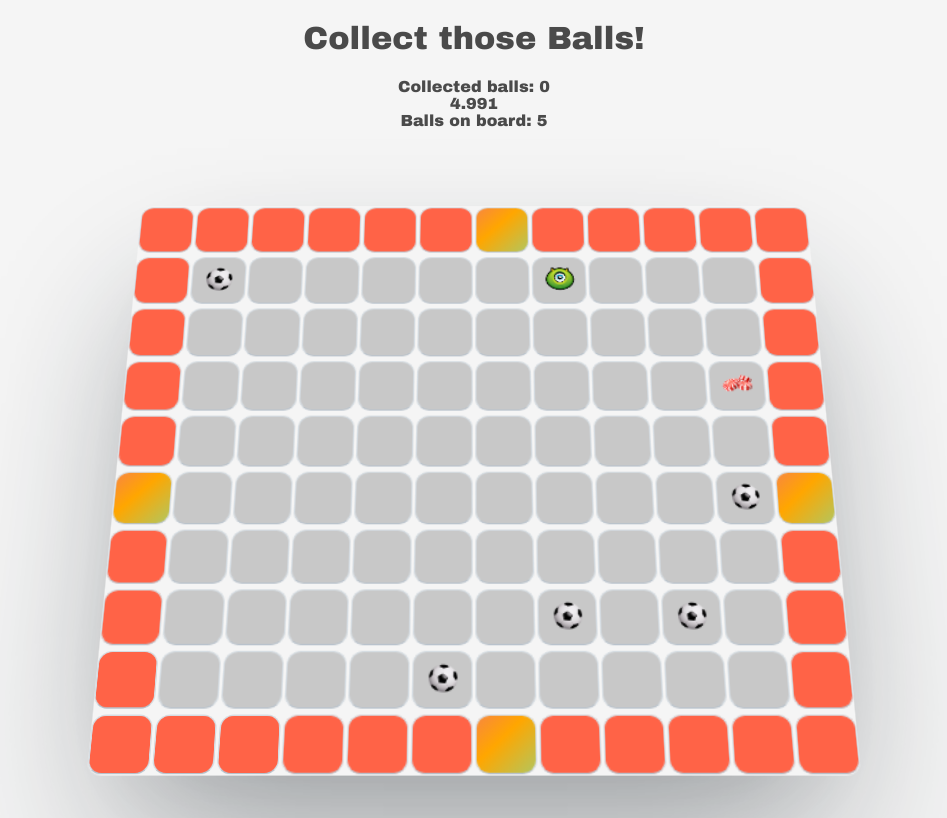
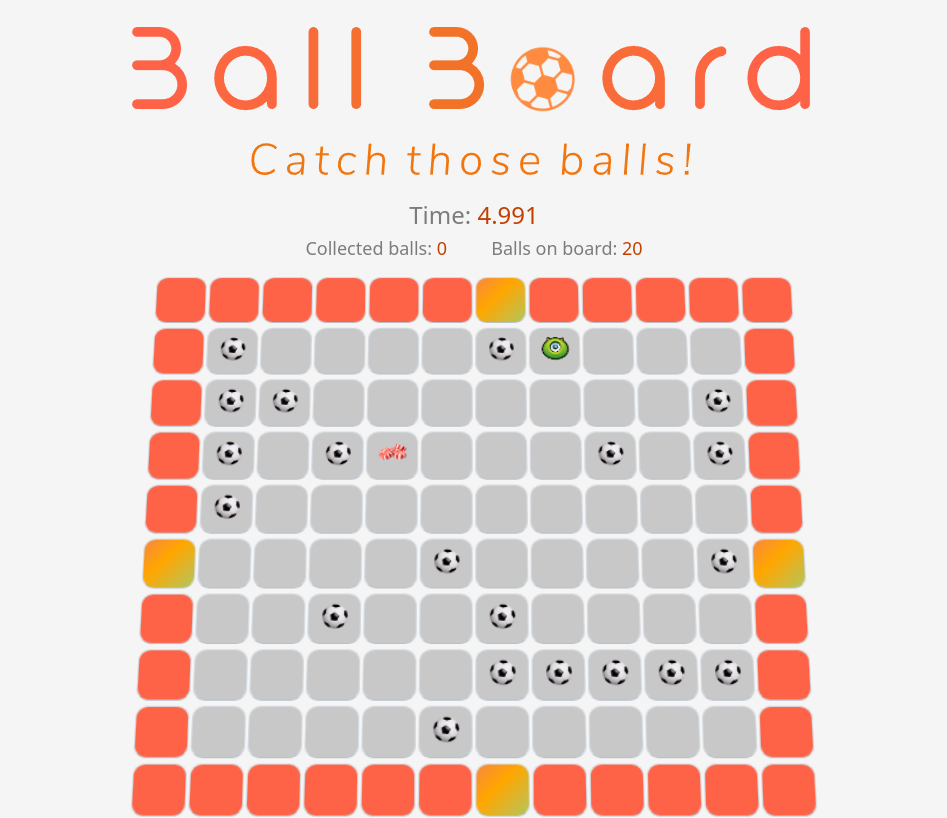
Before and after one commit to omribaram/ball-board, a plain HTML site: page index.html in a window 1280 px wide. Shown: the whole page, without its empty margins (166-1113 px from the left). Drawn offline with Linux system fonts and the light colour scheme.

Commit message:
Add files via upload

```diff
--- a/css/style.css
+++ b/css/style.css
@@ -1,8 +1,8 @@
 body {
     background-color: whitesmoke;
-    color: rgba(36, 36, 36, 0.822);
+    color: #7c7c7c;
     text-align: center;
-    font-family: 'Arial Black';
+    font-family: system-ui;
 }
 
 table {
@@ -10,7 +10,7 @@ table {
 }
 
 button {
-    background-image: linear-gradient(to right, #FF512F 0%, #F09819 51%, #FF512F 100%);
+    background-image: linear-gradient(to right, #ff512f 0%, #f09819 51%, #ff512f 100%);
     margin: 10px;
     padding: 15px 45px;
     text-align: center;
@@ -18,9 +18,8 @@ button {
     transition: 0.5s;
     background-size: 200% auto;
     color: white;
-    box-shadow: 0 0 20px #eee;
     border-radius: 10px;
-    display: inline-block;
+    border: 1px solid #cdcdcd;
     vertical-align: middle;
     cursor: pointer;
 }
@@ -32,14 +31,13 @@ button:hover {
 }
 
 .game-over {
-    visibility: hidden;
+    display: none;
     color: tomato;
     font-size: 40px;
 }
 
 .board {
-    transform: translate3d(0px, 40px, 0px) perspective(75em) rotateX(18deg) scale(1.3);
-    box-shadow: rgba(22, 31, 39, 0.42) 0px 60px 123px -25px, rgba(19, 26, 32, 0.08) 0px 35px 75px -35px;
+    transform: translate3d(0px, 40px, 0px) perspective(75em) rotateX(10deg) scale(1.2);
     border-radius: 10px;
     border: 5px solid;
     border-color: rgb(213, 220, 226) rgb(213, 220, 226) rgb(184, 194, 204);
@@ -49,8 +47,8 @@ button:hover {
     width: 40px;
     height: 40px;
     text-align: center;
+    vertical-align: middle;
     transform: perspective(75em) rotateX(18deg);
-    box-shadow: rgba(22, 31, 39, 0.42) 0px 60px 123px -25px, rgba(19, 26, 32, 0.08) 0px 35px 75px -35px;
     border-radius: 10px;
     border: 1px solid;
     border-color: rgb(213, 220, 226) rgb(213, 220, 226) rgb(184, 194, 204);
@@ -58,17 +56,37 @@ button:hover {
 
 .cell img {
     width: 25px;
-    height: auto
 }
 
 .floor {
     background-color: rgb(200, 200, 200);
 }
 
+.wall {
+    background-color: tomato;
+}
+
 .portal {
     background: linear-gradient(-45deg, #52eed4, #ffa600, #e946c6, #23c0d5);
     background-size: 400% 400%;
     animation: gradient 2s ease infinite;
+}
+
+.stopwatch {
+    font-size: x-large;
+}
+
+.stats > div {
+    display: inline-block;
+    padding-inline: 20px;
+    padding-block: 5px;
+    font-size: large;
+}
+
+.collected-balls,
+.ball-count,
+.stopwatch span {
+    color: #c33f00;
 }
 
 @keyframes gradient {
@@ -82,7 +100,3 @@ button:hover {
         background-position: 0% 50%;
     }
 }
-
-.wall {
-    background-color: tomato
-}
--- a/index.html
+++ b/index.html
@@ -7,11 +7,14 @@
   </head>
 
   <body onkeydown="handleKey(event)" onload="initGame()">
-    <h1>Collect those Balls!</h1>
+    <img class="logo" src="img/logo.png" />
 
-    <div class="stas">
+    <div class="stopwatch">
+      Time:
+      <span></span>
+    </div>
+    <div class="stats">
       <div>Collected balls: <span class="collected-balls">0</span></div>
-      <div class="stopwatch"></div>
       <div>Balls on board: <span class="ball-count"></span></div>
     </div>
 
--- a/js/app.js
+++ b/js/app.js
@@ -198,14 +198,14 @@ function startStopwatch() {
   const startTime = Date.now()
   gIntervals.stopwatch = setInterval(() => {
     const elapsedTime = (Date.now() - startTime) / 1000
-    document.querySelector('.stopwatch').innerText = elapsedTime.toFixed(3)
+    document.querySelector('.stopwatch span').innerText = elapsedTime.toFixed(3)
   }, 31)
 }
 
-function startBallInterval(speed = 1000) {
+function startBallInterval(speed) {
   gIntervals.ball = setInterval(() => {
     addBall()
-    if (gBallCount === 10 || gBallCount === 30 || gBallCount === 50 || gBallCount === 70) {
+    if (gBallCount % 15 === 0) {
       clearInterval(gIntervals.ball)
       startBallInterval(1000 - gBallCount * 10)
     }
```
Also changed, not shown: img/logo.png (added).
